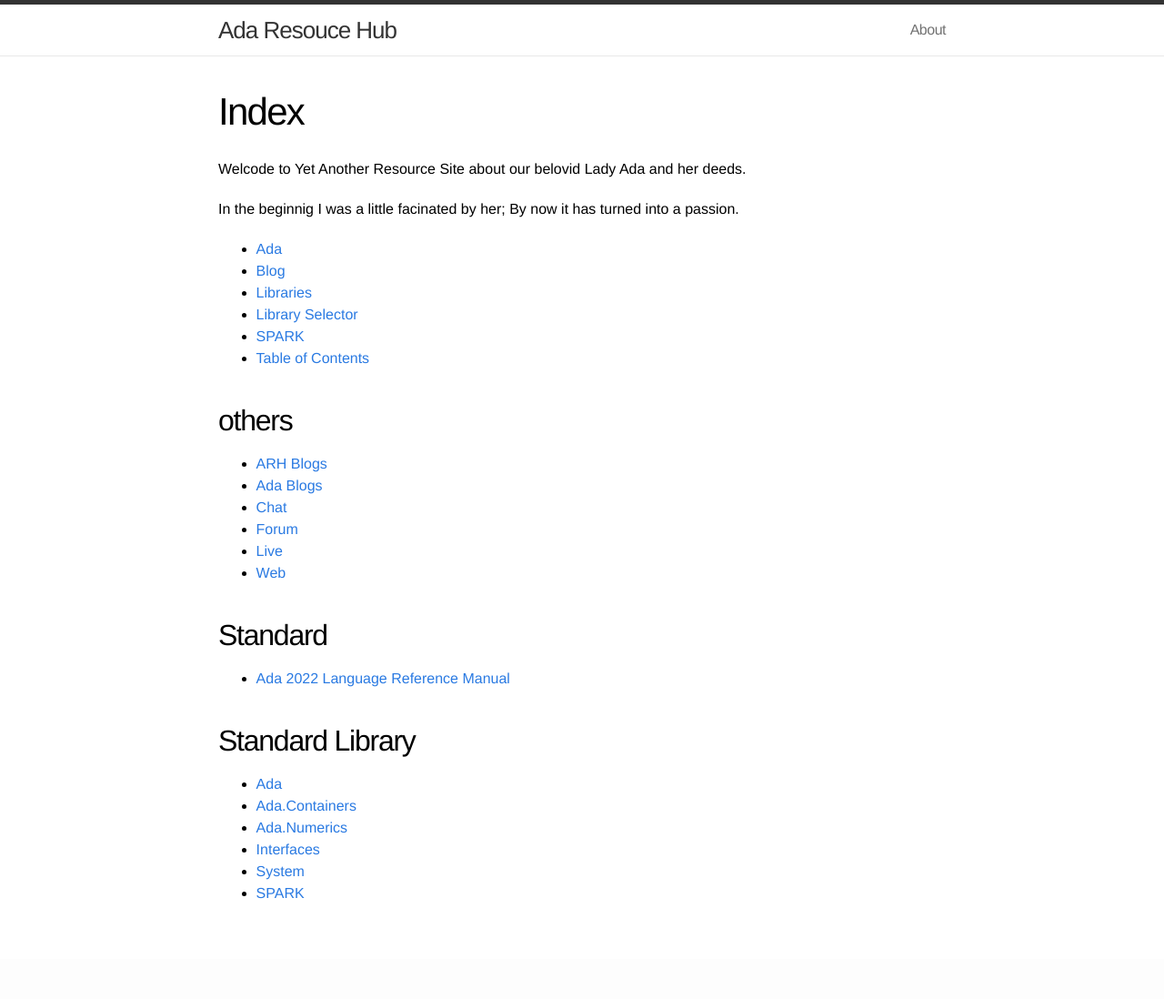
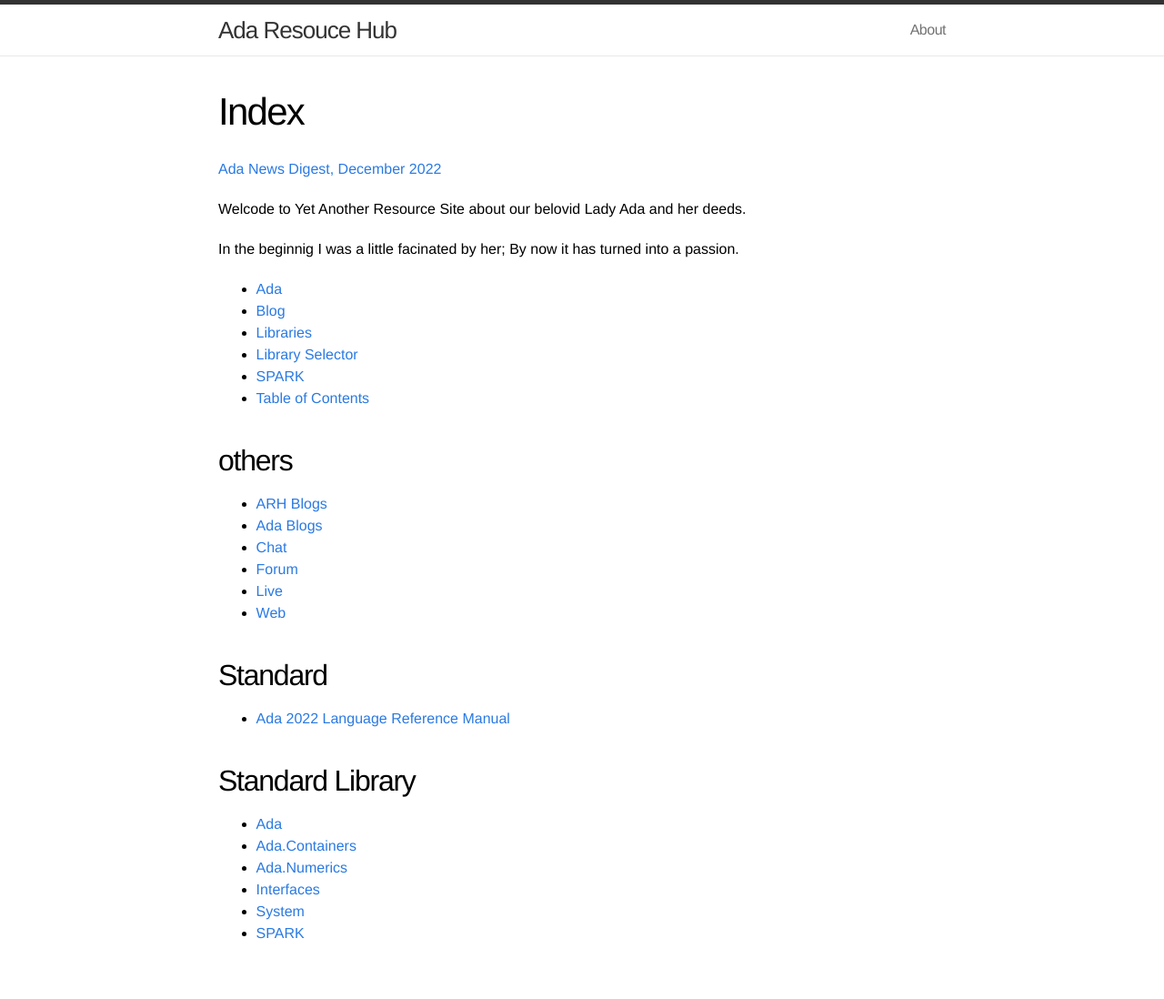
Before and after one commit to the-ARH/the-ARH.github.io, a Jekyll site: the page built from index.md, in a window 1280 px wide. Shown: the whole page at 91% size. Built offline with Jekyll 4.4.1, drawn with Linux system fonts in a browser that asks for light colours; before the commit the page ends 1054 px from its top, so only the background shows below that.

Commit message:
Ada News Digest, December 2022

```diff
--- a/index.md
+++ b/index.md
@@ -2,6 +2,8 @@
 layout: page
 title: Index
 ---
+
+[Ada News Digest, December 2022](https://www.youtube.com/watch?v=r6sPwIcygHk)
 
 Welcode to Yet Another Resource Site about our belovid Lady Ada and her deeds.
 
```
